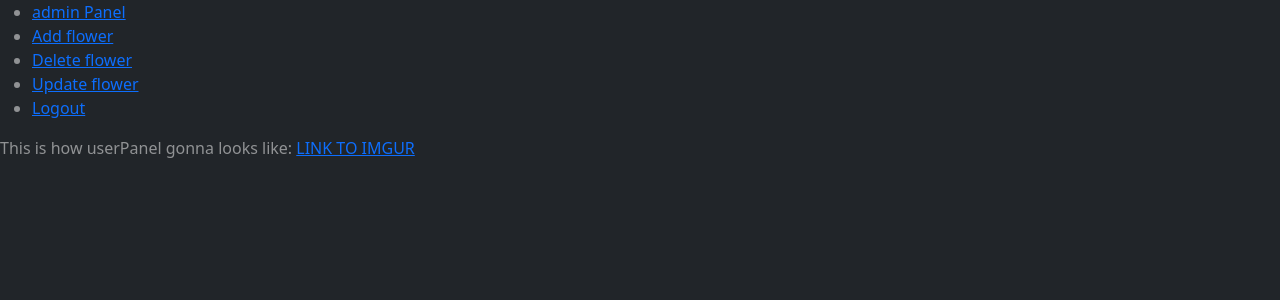
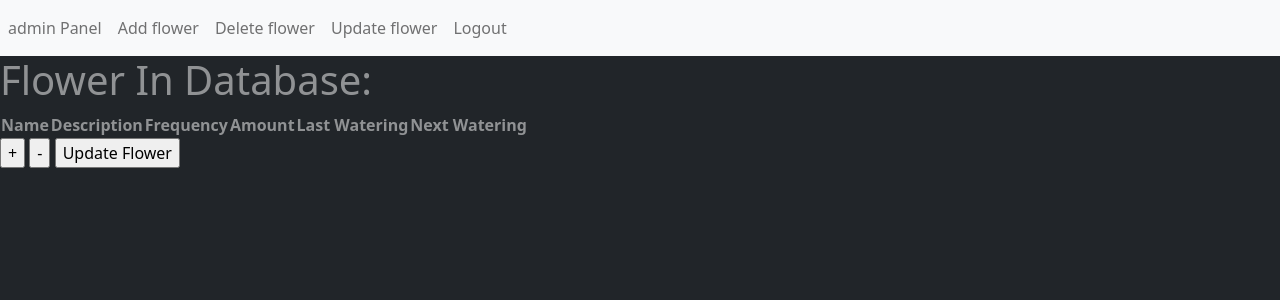
Before and after one commit to chinaPancake/Flowers-watering-project, a Django app: page /flower_app/main/ in a window 1280 px wide. Shown: the top 300 px of the page. Run offline with Django 4.2, Linux system fonts and the light colour scheme; a user stored in the database is signed in; lists and menus that the app fills with data are empty.

Commit message:
Working on UserPanel

```diff
--- a/flowers/flower_app/templates/base.html
+++ b/flowers/flower_app/templates/base.html
@@ -5,22 +5,32 @@
     <meta charset="UTF-8">
     {% load static %}
     <link rel="stylesheet" href="{% static 'style.css/'%}" />
+    <!-- CSS only -->
+<link href="https://cdn.jsdelivr.net/npm/bootstrap@5.2.0/dist/css/bootstrap.min.css" rel="stylesheet" integrity="sha384-gH2yIJqKdNHPEq0n4Mqa/HGKIhSkIHeL5AyhkYV8i59U5AR6csBvApHHNl/vI1Bx" crossorigin="anonymous">
+<!-- JavaScript Bundle with Popper -->
+<script src="https://cdn.jsdelivr.net/npm/bootstrap@5.2.0/dist/js/bootstrap.bundle.min.js" integrity="sha384-A3rJD856KowSb7dwlZdYEkO39Gagi7vIsF0jrRAoQmDKKtQBHUuLZ9AsSv4jD4Xa" crossorigin="anonymous"></script>
 </head>
 <body class=" text-white-50 bg-dark ">
 {% csrf_token %}
-    <ul>
-    {% if user.is_authenticated %}
-        <li><a class="" href = "/flower_app/main/"> {{ request.user.username }} Panel </a></li>
-        <li><a class="" href = "/flower_app/addflower/"> Add flower </a></li>
-        <li><a class="" href = "/flower_app/deleteflower/"> Delete flower </a></li>
-        <li><a class="" href = "/flower_app/updateflower/"> Update flower </a></li>
-        <li><a class="" href = "/flower_app/logout_user/"> Logout </a></li>
-    {% else %}
-        <li><a class="" href = "/flower_app/main/"> Main Page </a></li>
-        <li><a class="" href = "/flower_app/accounts/login"> Login </a></li>
-        <li><a class="" href = "/flower_app/signup/"> SignUp </a></li>
-    {% endif %}
-    </ul>
+
+<nav class="navbar navbar-expand-lg navbar-light bg-light">
+    <div class="collapse navbar-collapse" id="navbarNav">
+        <ul class="navbar-nav">
+        {% if user.is_authenticated %}
+            <li class = "nav-item"><a class="nav-link" href = "/flower_app/main/"> {{ request.user.username }} Panel </a></li>
+            <li class = "nav-item"><a class="nav-link" href = "/flower_app/addflower/"> Add flower </a></li>
+            <li class = "nav-item"><a class="nav-link" href = "/flower_app/deleteflower/"> Delete flower </a></li>
+            <li class = "nav-item"><a class="nav-link" href = "/flower_app/updateflower/"> Update flower </a></li>
+            <li class = "nav-item"><a class="nav-link" href = "/flower_app/logout_user/"> Logout </a></li>
+        {% else %}
+            <li class = "nav-item"><a class="nav-link" href = "/flower_app/main/"> Main Page </a></li>
+            <li class = "nav-item"><a class="nav-link" href = "/flower_app/accounts/login"> Login / SignIn </a></li>
+
+        {% endif %}
+        </ul>
+    </div>
+</nav>
+
 {% block content %}
 {% endblock %}
 
--- a/flowers/flower_app/templates/index.html
+++ b/flowers/flower_app/templates/index.html
@@ -9,9 +9,37 @@
 </head>
 <body>
 {% block content %}
+{% if user.is_authenticated %}
+    <h1> Flower In Database:  </h1>
+            <table>
+                <tr>
+                    <th> Name </th>
+                    <th> Description </th>
+                    <th> Frequency </th>
+                    <th> Amount </th>
+                    <th> Last Watering </th>
+                    <th> Next Watering </th>
+                </tr>
+                {% for f in flower_number %}
+                <tr>
+                    <td> {{ f.name }} </td>
+                    <td> {{ f.description }}</td>
+                    <td> {{ f.frequency }}</td>
+                    <td> {{ f.amount }}</td>
+                    <td> {{ f.last_watering }}</td>
+                    <td> {{ f.next_watering }}</td>
+                </tr>
+            <br />
+            {% endfor %}
+            </table>
+    <input type="button" value="+">
+    <input type="button" value="-">
+    <input type="button" value="Update Flower">
+{% else %}
     <div>
         This is how userPanel gonna looks like: <a href ="https://imgur.com/a/GGbRLU " > LINK TO IMGUR </a>
     </div>
+{% endif %}
 {% endblock %}
 </body>
 </html>
--- a/flowers/flower_app/templates/updateflower.html
+++ b/flowers/flower_app/templates/updateflower.html
@@ -11,7 +11,7 @@
 <body>
 {% csrf_token %}
     {% block content %}
-        <h1> Update flower:  </h1>
+        <h1> Flower In Database:  </h1>
             <table>
                 <tr>
                     <th> Name </th>
--- a/flowers/flower_app/views.py
+++ b/flowers/flower_app/views.py
@@ -5,7 +5,12 @@
 from django.urls import reverse_lazy
 from django.views import generic
 from .models import Flower, User
+from .forms import FlowerForm
 from datetime import datetime, date, timedelta
+from django.views.generic.list import ListView
+from django.views.generic.edit import ModelFormMixin
+
+
 # Create your views here.
 # request -> respons
 # request handler
@@ -37,6 +42,18 @@
         f.name = request.POST.get('name')
         return render(request, 'updateflower.html', flo)
     return render(request, 'updateflower.html', flo)
+
+def show_flower(request):
+    data = Flower.objects.all()
+    flo = {
+        'flower_number': data
+    }
+    if request.method == 'POST':
+        f = Flower()
+        f.name = request.POST.get('name')
+        return render(request, 'index.html', flo)
+    return render(request, 'index.html', flo)
+
 
 def delete_flower(request):
     data = Flower.objects.all()
@@ -71,6 +88,15 @@
     return redirect('main')
 
 
+class ListWithForm(generic.CreateView):
+    template_name = 'index.html'
+    form_class = FlowerForm
+    model = Flower
+
+    def get_info(self, **kwargs):
+        return self
+
+
 class SignUpView(generic.CreateView):
     form_class = UserCreationForm
     sucess_url = reverse_lazy("Login")
```
Also changed, not shown: flowers/db.sqlite3.
